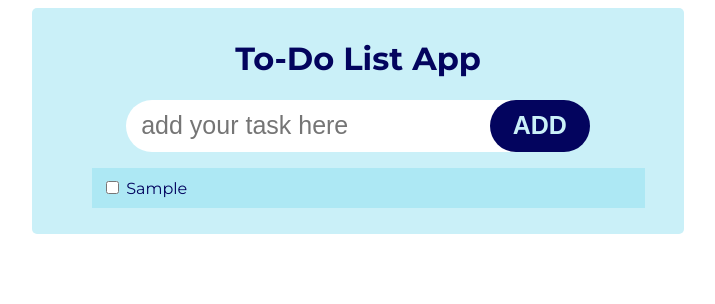
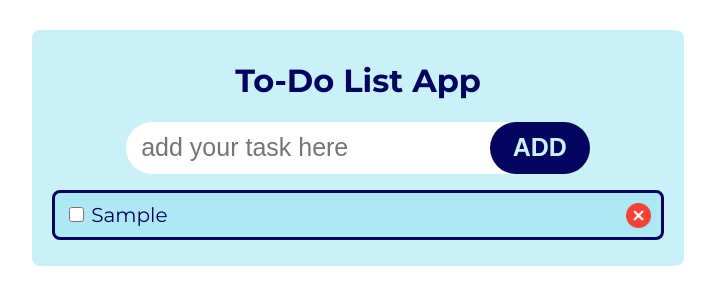
Before and after one commit to imeldrich/to-do-list-app, a plain HTML site: page index.html in a window 1280 px wide. Both pictures are taken after typing "Sample" into the empty fields and a click on the button "ADD". Shown: the whole page, without its empty margins (282-997 px from the left). Drawn offline with Linux system fonts and the light colour scheme.

Commit message:
add styling and functions

```diff
--- a/index.html
+++ b/index.html
@@ -4,6 +4,7 @@
     <meta charset="UTF-8">
     <meta name="viewport" content="width=device-width, initial-scale=1.0">
     <link rel="stylesheet" href="style.css">
+    <link rel="shortcut icon" href="images/icon.png" type="image/x-icon">
     <link rel="preconnect" href="https://fonts.googleapis.com">
     <link rel="preconnect" href="https://fonts.gstatic.com" crossorigin>
     <link href="https://fonts.googleapis.com/css2?family=Montserrat:ital,wght@0,100..900;1,100..900&display=swap" rel="stylesheet">
--- a/script.js
+++ b/script.js
@@ -1,10 +1,11 @@
 const add = document.getElementById("add-btn");
 const input = document.getElementById("input-el");
 const ulEl = document.getElementById("ul-el");
-const checkbox = document.getElementsByClassName("checkbox");
 const taskFromLocalStorage = JSON.parse(localStorage.getItem("task"));
+const isCheckedLocalStorage = JSON.parse(localStorage.getItem("isChecked"));
 
 let tasks = [];
+let completedTasks = [];
 
 // add task to the list
 add.addEventListener("click", function() {
@@ -24,10 +25,12 @@ function renderTasks() {
         <li>
             <input type="checkbox" class="checkbox"/>
             <label>${tasks[i]}</label>
+            <img src="images/remove.png" class="remove-btn"/>
         </li>`;
     }
     ulEl.innerHTML = taskLog;
     removeTask();
+    isCheckedTask();
 }
 
 // load tasks from local storage on page load
@@ -38,13 +41,44 @@ if (taskFromLocalStorage) {
 
 // remove task when checkbox is clicked
 function removeTask() {
+    const removeBtn = document.getElementsByClassName("remove-btn");
     for (let i = 0; i < tasks.length; i++) {
-        checkbox[i].addEventListener("click", function() {
-            if (checkbox[i].checked) {
-                tasks.splice(i, 1);
-                localStorage.setItem("task", JSON.stringify(tasks));
-                renderTasks();
-            }
+        removeBtn[i].addEventListener("click", function() {
+            tasks.splice(tasks[i], 1);
+            localStorage.setItem("task", JSON.stringify(tasks));
+            renderTasks();
         });
     }
 }
+
+// mark task as completed
+function isCheckedTask() {
+    const checkbox = document.getElementsByClassName("checkbox");
+    for (let i = 0; i < tasks.length; i++) {
+        checkbox[i].addEventListener("change", function() {
+            if (checkbox[i].checked) {
+                checkbox[i].nextElementSibling.style.textDecoration = "line-through";
+                checkbox[i].nextElementSibling.style.color = "#6c757d";
+                completedTasks.push(i);
+                localStorage.setItem("isChecked", JSON.stringify(completedTasks));
+                removeTask();
+            }else {
+                completedTasks.splice(i, 1);
+                localStorage.setItem("isChecked", JSON.stringify(completedTasks));
+                checkbox[i].nextElementSibling.style.textDecoration = "none";
+                checkbox[i].nextElementSibling.style.color = "#03045e";
+                removeTask();
+            }
+        });
+
+        // load isChecked in local storage
+        // if (isCheckedLocalStorage) {
+        //     checkbox[i].checked = true;
+        //     checkbox[i].nextElementSibling.style.textDecoration = "line-through";
+        //     checkbox[i].nextElementSibling.style.color = "#6c757d";
+        // } else {
+        //     checkbox[i].nextElementSibling.style.textDecoration = "none";
+        //     checkbox[i].nextElementSibling.style.color = "#03045e";
+        // }
+    }
+}
--- a/style.css
+++ b/style.css
@@ -7,8 +7,8 @@ body {
 .container {
     background-color: #caf0f8;
     width: 50%;
-    margin: auto;
-    border-radius: 5px;
+    margin: 30px auto;
+    border-radius: 8px;
     padding: 10px;
 }
 
@@ -40,6 +40,7 @@ body {
 
 ul {
     list-style-type: none;
+    padding: 0;
 }
 
 li {
@@ -47,5 +48,23 @@ li {
     background-color: #ade8f4;
     margin: 10px;
     padding: 10px;
-    width: 90%;
+    border-radius: 8px;
+    border: 3px solid #03045e;
 }
+
+label {
+    font-size: 20px;
+}
+
+.checkbox {
+    width: 15px;
+    height: 15px;
+    cursor: pointer;
+}
+
+.remove-btn {
+    width: 25px;
+    height: 25px;
+    float: right;
+    cursor: pointer;
+}
```
Also changed, not shown: images/icon.png (added), images/remove.png (added).
